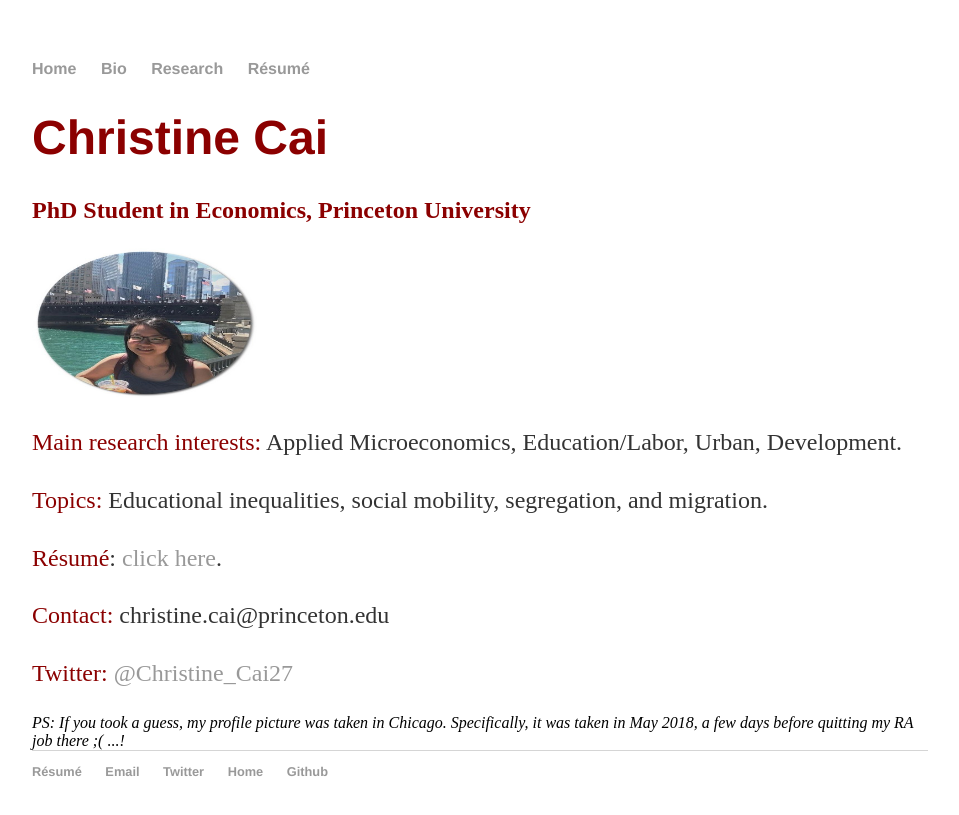
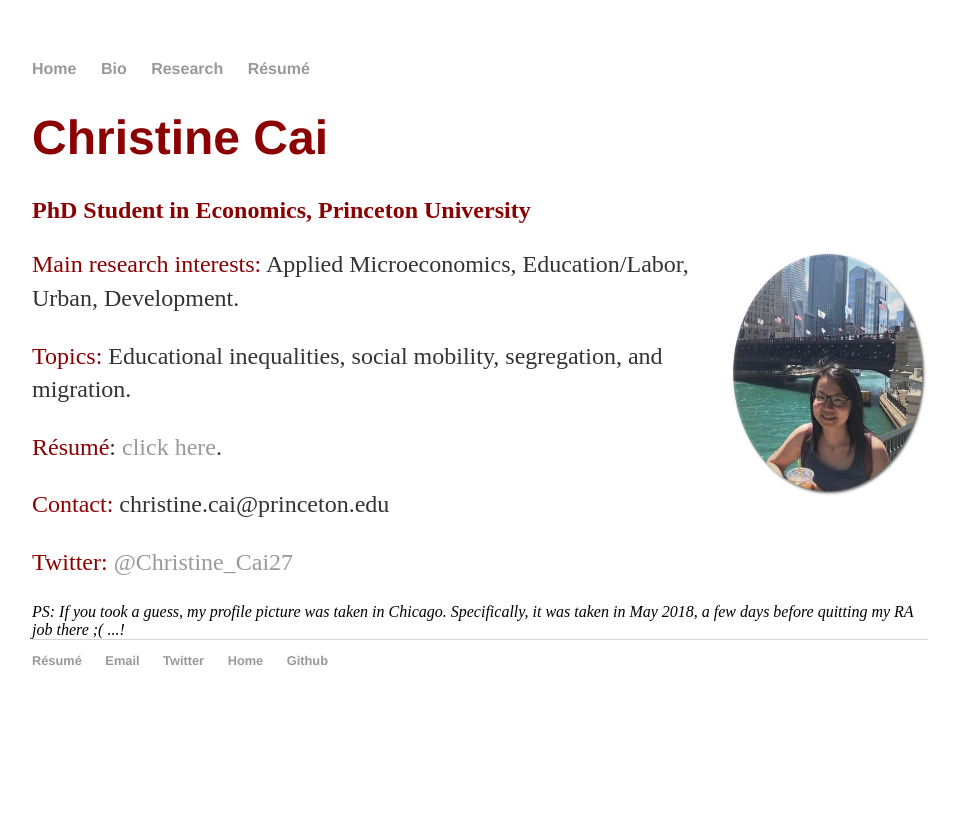
Before and after one commit to christinecai/christinecai.github.io, a Jekyll site: the page built from index.html, in a window 1280 px wide. Shown: the top 815 px of the page, without its empty margins (160-1119 px from the left). Built offline with Jekyll 4.4.1, drawn with Linux system fonts in a browser that asks for light colours.

Commit message:
Update index.html

```diff
--- a/index.html
+++ b/index.html
@@ -10,7 +10,7 @@ title: Christine Cai
 		<p class="lead"><h1><font color="darkred">Christine Cai</font></h1></p>
 		<p><h2><font color="darkred">PhD Student in Economics, Princeton University</font></h2></p>
 
-		<img class="right" src="pix/pic_website.jpg" width="225" height="150" alt="" title="May 2018, Chicago" />
+		<img align="right" src="pix/pic_website.jpg" width="200" height="250" alt="" title="May 2018, Chicago" />
 
 		<p><font color="darkred">Main research interests:</font> Applied Microeconomics, Education/Labor, Urban, Development.
 		<p><font color="darkred">Topics:</font> Educational inequalities, social mobility, segregation, and migration.</p>
```
